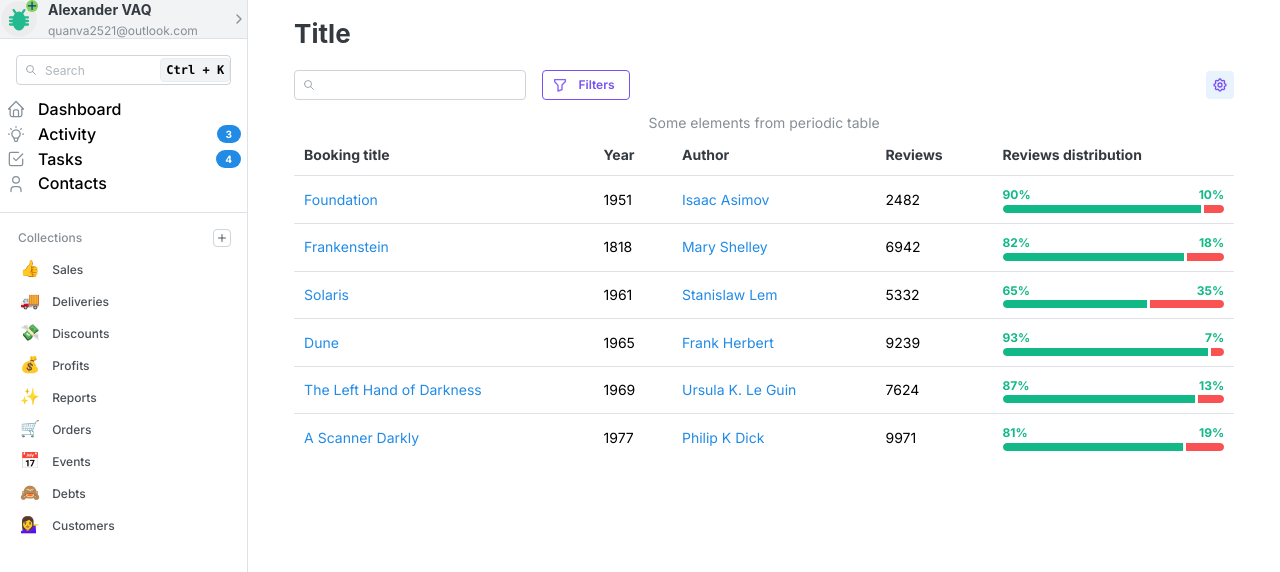
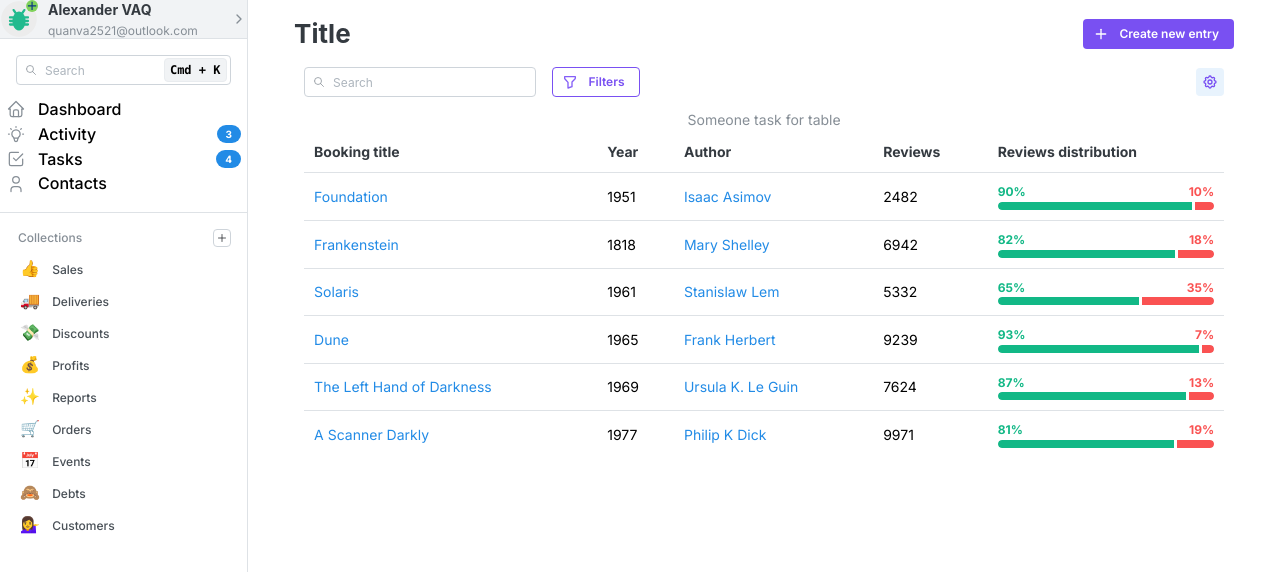
Before and after one commit to VuAnhQuan-alh/awesome-app, a Next.js app: page /tasks in a window 1280 px wide. Shown: the top 572 px of the page. Built offline with nearby package versions, Linux system fonts and the light colour scheme.

Commit message:
feat: task model

```diff
--- a/package.json
+++ b/package.json
@@ -12,6 +12,7 @@
     "@mantine/core": "^7.6.2",
     "@mantine/dates": "^7.6.2",
     "@mantine/hooks": "^7.6.2",
+    "@mantine/spotlight": "^7.6.2",
     "@supabase/auth-helpers-nextjs": "^0.9.0",
     "@supabase/ssr": "^0.1.0",
     "@supabase/supabase-js": "^2.39.8",
--- a/postcss.config.js
+++ b/postcss.config.js
@@ -1,6 +1,5 @@
 module.exports = {
   plugins: {
-    "tailwindcss/nesting": "postcss-nesting",
     tailwindcss: {},
     autoprefixer: {},
     "postcss-preset-mantine": {},
--- a/src/app/tasks/component/table.tsx
+++ b/src/app/tasks/component/table.tsx
@@ -1,4 +1,6 @@
 "use client";
+
+import { useState } from "react";
 
 import {
   ActionIcon,
@@ -11,12 +13,15 @@ import {
   Select,
   Stack,
   TextInput,
+  Tooltip,
 } from "@mantine/core";
+import { randomId } from "@mantine/hooks";
 import {
   IconFilter,
   IconPlus,
   IconSearch,
   IconSettings,
+  IconX,
 } from "@tabler/icons-react";
 import { useForm } from "@tanstack/react-form";
 import { TableCore } from "@zone/components/core";
@@ -24,42 +29,42 @@ import { TableCore } from "@zone/components/core";
 import { ITasksType } from "../type";
 import useTableTask from "./useTable";
 
+type TFilter = {
+  object: null | string;
+  method: string | null;
+  result: string;
+};
+
 export default function TableTask() {
   const { columns, dataTasks } = useTableTask();
-  const { Field, Subscribe, handleSubmit } = useForm({
+
+  const [filters, setFilters] = useState<string[]>([]);
+  const handleCloseFilter = (idx: number) => {
+    setFilters((filter) => filter.filter((_, index) => idx !== index));
+  };
+
+  const { Field, Subscribe, handleSubmit } = useForm<TFilter>({
     defaultValues: {
-      search: "",
-      object: "",
-      method: "",
+      object: null,
+      method: null,
       result: "",
     },
-    onSubmit: async ({ value }) => {
-      console.log({ value });
+    onSubmit: async ({ value: { object, method, result }, formApi }) => {
+      if (object && method) {
+        setFilters((filter) => [...filter, `${object} ${method} ${result}`]);
+        formApi.reset();
+      }
     },
   });
 
   return (
     <Box>
       <Group mb="sm" justify="space-between">
-        <form
-          onSubmit={(e) => {
-            e.preventDefault();
-            handleSubmit();
-            console.log("vao dya roi", e);
-          }}
-        >
         <Group>
-            <Field name="search">
-              {(field) => (
           <TextInput
-                  name={field.name}
-                  value={field.state.value}
-                  onBlur={field.handleBlur}
-                  onChange={(e) => field.handleChange(e.target.value)}
+            placeholder="Search"
             leftSection={<IconSearch size="0.75rem" stroke={1.5} />}
           />
-              )}
-            </Field>
 
           <Popover
             trapFocus
@@ -83,6 +88,13 @@ export default function TableTask() {
             </PopoverTarget>
 
             <PopoverDropdown>
+              <form
+                onSubmit={(e) => {
+                  e.preventDefault();
+                  e.stopPropagation();
+                  void handleSubmit();
+                }}
+              >
                 <Stack>
                   <Field name="object">
                     {(field) => (
@@ -90,8 +102,12 @@ export default function TableTask() {
                         name={field.name}
                         value={field.state.value}
                         onBlur={field.handleBlur}
-                        onChange={(e) => field.handleChange(e || "")}
-                        data={[{ value: "createdAt", label: "Created at" }]}
+                        onChange={field.handleChange}
+                        data={[
+                          { value: "booking", label: "Booking title" },
+                          { value: "year", label: "Year" },
+                          { value: "created", label: "Created at" },
+                        ]}
                       />
                     )}
                   </Field>
@@ -102,21 +118,21 @@ export default function TableTask() {
                         name={field.name}
                         value={field.state.value}
                         onBlur={field.handleBlur}
-                        onChange={(e) => field.handleChange(e || "")}
+                        onChange={field.handleChange}
                         data={[
-                          { value: "is", label: "Is" },
-                          { value: "is-not", label: "Is not" },
-                          { value: "is-null", label: "Is null" },
-                          { value: "is-not-null", label: "Is not null" },
-                          { value: "is-gt", label: "Is greater than" },
+                          { value: "is", label: "is" },
+                          { value: "is-not", label: "is not" },
+                          { value: "is-null", label: "is null" },
+                          { value: "is-not-null", label: "is not null" },
+                          { value: "is-gt", label: "is greater than" },
                           {
                             value: "is-gte",
                             label: "Is greater than or equal to",
                           },
-                          { value: "is-lt", label: "Is lower than" },
+                          { value: "is-lt", label: "is lower than" },
                           {
                             value: "is-lte",
-                            label: "Is lower than or equal to",
+                            label: "is lower than or equal to",
                           },
                         ]}
                       />
@@ -148,17 +164,31 @@ export default function TableTask() {
                     )}
                   </Subscribe>
                 </Stack>
+              </form>
             </PopoverDropdown>
           </Popover>
+
+          {filters.map((item, idx) => (
+            <Button
+              variant="light"
+              onClick={() => handleCloseFilter(idx)}
+              rightSection={<IconX size="1rem" />}
+              key={randomId()}
+            >
+              {item}
+            </Button>
+          ))}
         </Group>
-        </form>
 
+        <Tooltip withArrow label="View settings">
           <ActionIcon c="violet" variant="light" aria-label="Settings">
             <IconSettings size="1rem" />
           </ActionIcon>
+        </Tooltip>
       </Group>
 
       <TableCore<ITasksType>
+        title="Someone task for table"
         loading={false}
         columns={columns}
         data={dataTasks}
--- a/src/app/tasks/component/useTable.tsx
+++ b/src/app/tasks/component/useTable.tsx
@@ -63,8 +63,8 @@ const useTableTask = () => {
           },
         }) => {
           const total = reviews.negative + reviews.positive;
-          const positive = (reviews.positive / total) * 100;
-          const negative = (reviews.negative / total) * 100;
+          const positive = (reviews.positive / total) * 100 || 0;
+          const negative = (reviews.negative / total) * 100 || 0;
 
           return (
             <>
@@ -72,7 +72,7 @@ const useTableTask = () => {
                 <Text fz="xs" c="teal" fw={700}>
                   {positive.toFixed(0)}%
                 </Text>
-                <Text fz="xs" c="teal" fw={700}>
+                <Text fz="xs" c="red" fw={700}>
                   {negative.toFixed(0)}%
                 </Text>
               </Group>
--- /dev/null
+++ b/src/app/tasks/template.tsx
@@ -0,0 +1,32 @@
+"use client";
+
+import { useRouter, useSearchParams } from "next/navigation";
+import { ReactNode } from "react";
+
+import { Grid, TextInput } from "@mantine/core";
+import DrawerBox from "@zone/components/core/drawer";
+import PageLayout from "@zone/components/core/layout";
+
+export default function Template({ children }: { children: ReactNode }) {
+  const router = useRouter();
+  const params = useSearchParams();
+
+  return (
+    <PageLayout title="Title tasks" urlAction="?action=create">
+      {children}
+
+      <DrawerBox
+        opened={params.get("action") === "create"}
+        close={() => router.push("/tasks")}
+        title="Drawer box tasks"
+        onSubmit={() => {}}
+      >
+        <Grid>
+          <Grid.Col span={12}>
+            <TextInput label="Booking title" />
+          </Grid.Col>
+        </Grid>
+      </DrawerBox>
+    </PageLayout>
+  );
+}
--- a/src/app/template.tsx
+++ b/src/app/template.tsx
@@ -1,4 +1,6 @@
 "use client";
+
+import "@mantine/spotlight/styles.css";
 
 import Link from "next/link";
 import { ReactNode } from "react";
@@ -17,9 +19,12 @@ import {
   Tooltip,
   UnstyledButton,
 } from "@mantine/core";
+import { spotlight, Spotlight, SpotlightActionData } from "@mantine/spotlight";
 import {
   IconBulb,
   IconCheckbox,
+  IconDashboard,
+  IconFileText,
   IconHome,
   IconPlus,
   IconSearch,
@@ -45,6 +50,36 @@ const collections = [
   { emoji: "📅", label: "Events" },
   { emoji: "🙈", label: "Debts" },
   { emoji: "💁‍♀️", label: "Customers" },
+];
+
+const actions: SpotlightActionData[] = [
+  {
+    id: "home",
+    label: "Home",
+    description: "Get to home page",
+    onClick: () => console.log("Home"),
+    leftSection: (
+      <IconHome style={{ width: rem(24), height: rem(24) }} stroke={1.5} />
+    ),
+  },
+  {
+    id: "dashboard",
+    label: "Dashboard",
+    description: "Get full information about current system status",
+    onClick: () => console.log("Dashboard"),
+    leftSection: (
+      <IconDashboard style={{ width: rem(24), height: rem(24) }} stroke={1.5} />
+    ),
+  },
+  {
+    id: "documentation",
+    label: "Documentation",
+    description: "Visit documentation to lean more about all features",
+    onClick: () => console.log("Documentation"),
+    leftSection: (
+      <IconFileText style={{ width: rem(24), height: rem(24) }} stroke={1.5} />
+    ),
+  },
 ];
 
 export default function Template({ children }: { children: ReactNode }) {
@@ -97,10 +132,27 @@ export default function Template({ children }: { children: ReactNode }) {
               stroke={1.5}
             />
           }
+          readOnly
+          onClick={spotlight.open}
           rightSectionWidth={70}
-          rightSection={<Code className={classes.searchCode}>Ctrl + K</Code>}
+          rightSection={<Code className={classes.searchCode}>Cmd + K</Code>}
           styles={{ section: { pointerEvents: "none" } }}
           mb="sm"
+        />
+        <Spotlight
+          nothingFound="Nothing found..."
+          highlightQuery
+          shortcut={["mod + k"]}
+          actions={actions}
+          searchProps={{
+            leftSection: (
+              <IconSearch
+                style={{ width: rem(20), height: rem(20) }}
+                stroke={1.5}
+              />
+            ),
+            placeholder: "Search...",
+          }}
         />
 
         <Box className={classes.section}>
@@ -125,13 +177,7 @@ export default function Template({ children }: { children: ReactNode }) {
         </Box>
       </Box>
 
-      <Box component="main" w="100%" pb="md">
-        <Container h={rem(70)}>
-          <Title order={2} pt="md" tt="capitalize">
-            Title
-          </Title>
-        </Container>
-
+      <Box component="main" w="100%">
         {children}
       </Box>
     </Box>
--- /dev/null
+++ b/src/components/core/drawer/index.tsx
@@ -0,0 +1,38 @@
+import { ReactNode } from "react";
+
+import {
+  DrawerBody,
+  DrawerContent,
+  DrawerHeader,
+  DrawerOverlay,
+  DrawerRoot,
+  Title,
+} from "@mantine/core";
+
+type IPropsDrawer = {
+  opened: boolean;
+  close: () => void;
+  title: string;
+  onSubmit: () => void;
+  children: ReactNode;
+};
+
+export default function DrawerBox(props: IPropsDrawer) {
+  const { opened, close, title, onSubmit, children } = props;
+
+  return (
+    <DrawerRoot position="right" opened={opened} onClose={close}>
+      <DrawerOverlay />
+
+      <DrawerContent>
+        <form>
+          <DrawerHeader>
+            <Title order={4}>{title}</Title>
+          </DrawerHeader>
+
+          <DrawerBody>{children}</DrawerBody>
+        </form>
+      </DrawerContent>
+    </DrawerRoot>
+  );
+}
--- /dev/null
+++ b/src/components/core/layout.tsx
@@ -0,0 +1,40 @@
+import Link from "next/link";
+import { ReactNode } from "react";
+
+import { Button, Container, Group, rem, Title } from "@mantine/core";
+import { IconPlus } from "@tabler/icons-react";
+
+type IProps = {
+  children: ReactNode;
+  title: string;
+  urlAction: string;
+};
+
+const PageLayout = (props: IProps) => {
+  const { children, urlAction } = props;
+
+  return (
+    <Container h={rem(70)} py="md">
+      <Group justify="space-between" align="center" mb="md">
+        <Title order={2} tt="capitalize">
+          Title
+        </Title>
+
+        <Group>
+          <Button
+            variant="field"
+            component={Link}
+            bg="violet"
+            leftSection={<IconPlus size="1rem" />}
+            href={urlAction}
+          >
+            Create new entry
+          </Button>
+        </Group>
+      </Group>
+
+      <>{children}</>
+    </Container>
+  );
+};
+export default PageLayout;
--- a/src/components/core/table/index.tsx
+++ b/src/components/core/table/index.tsx
@@ -29,6 +29,7 @@ import classes from "./table.module.css";
 interface ITableProps<T> extends Omit<TableOptions<T>, "getCoreRowModel"> {
   // property
   loading: boolean;
+  title: string;
 
   // optional
   hiddenTfoot?: boolean;
@@ -36,7 +37,6 @@ interface ITableProps<T> extends Omit<TableOptions<T>, "getCoreRowModel"> {
 
 function TableCore<T = unknown>(props: ITableProps<T>) {
   const { hiddenTfoot = true } = props;
-
   const { getHeaderGroups, getRowModel, getFooterGroups } = useReactTable({
     getCoreRowModel: getCoreRowModel(),
     ...props,
@@ -46,7 +46,7 @@ function TableCore<T = unknown>(props: ITableProps<T>) {
     <Box pos="relative">
       <TableScrollContainer minWidth="content">
         <Table verticalSpacing="xs" captionSide="top" highlightOnHover>
-          <TableCaption>Some elements from periodic table</TableCaption>
+          <TableCaption>{props.title}</TableCaption>
           <TableThead>
             {getHeaderGroups().map((headerGroup) => (
               <TableTr key={headerGroup.id}>
--- a/src/libs/theme.ts
+++ b/src/libs/theme.ts
@@ -20,6 +20,11 @@ const theme = createTheme({
         color: "violet",
         variant: "outline",
         size: "xs",
+      },
+      styles: {
+        root: {
+          outline: "none",
+        },
       },
     }),
     Container: Container.extend({
```
Also changed, not shown: 1 other file (tests, documents, lock files or other folders). Lines whose indentation alone changed are shown as unchanged.
